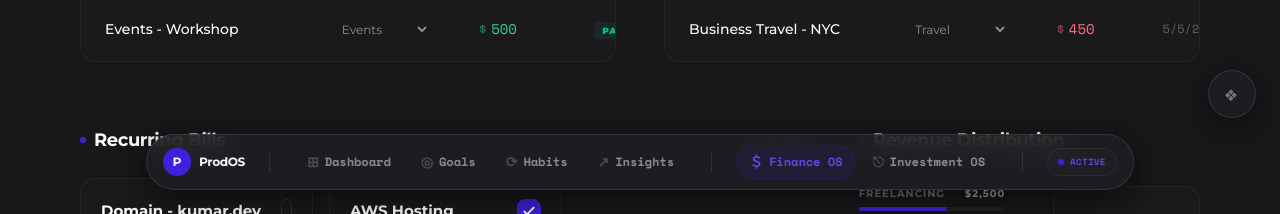
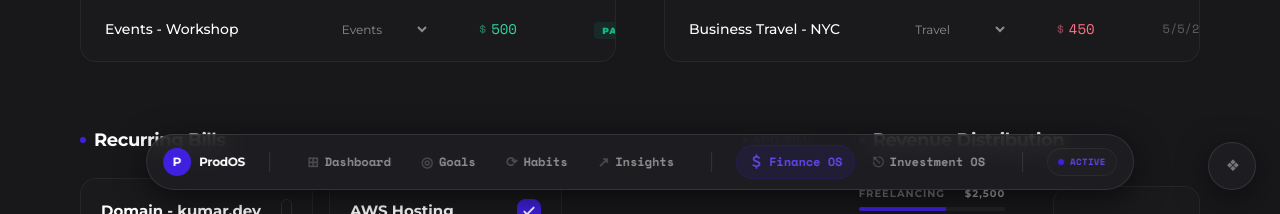
Before and after one commit to ishankumax/ProdOS, a Next.js app: page /projects/finance-os in a window 1280 px wide. Shown: the part 586-800 px from the top of the page. Built offline with nearby package versions, Linux system fonts and the light colour scheme.

Commit message:
style: configure theme selector to expand vertically instead of horizontally to avoid collisions

```diff
--- a/components/ui/FloatingThemeSelector.tsx
+++ b/components/ui/FloatingThemeSelector.tsx
@@ -60,16 +60,16 @@ export default function FloatingThemeSelector() {
       onMouseEnter={handleMouseEnter}
       onMouseLeave={handleMouseLeave}
       className={cn(
-        "fixed bottom-24 right-6 z-50 flex items-center h-12 overflow-hidden cursor-default select-none transition-all duration-500 ease-out rounded-full border backdrop-blur-md",
+        "fixed bottom-6 right-6 z-50 flex flex-col items-center w-12 overflow-hidden cursor-default select-none transition-all duration-500 ease-out rounded-full border backdrop-blur-md",
         "bg-surface-raised/80 border-white/10 shadow-[0_8px_32px_rgba(0,0,0,0.5)]",
         "hover:border-brand-500/30 hover:shadow-[0_0_20px_rgba(var(--brand-500-rgb),0.15)]",
-        isHovered ? "w-[340px]" : "w-12"
+        isHovered ? "h-[268px]" : "h-12"
       )}
     >
-      {/* Expanded Theme Selection Grid */}
+      {/* Expanded Theme Selection Stack */}
       <div
         className={cn(
-          "flex items-center gap-1 pl-4 pr-12 transition-all duration-300 w-full justify-between",
+          "flex flex-col items-center gap-1.5 pt-3.5 transition-all duration-300 w-full",
           isHovered ? "opacity-100 pointer-events-auto delay-100" : "opacity-0 pointer-events-none"
         )}
       >
@@ -79,20 +79,20 @@ export default function FloatingThemeSelector() {
             onClick={() => changeTheme(themeOpt.name)}
             title={themeOpt.title}
             className={cn(
-              "flex items-center gap-1 px-1.5 py-1 rounded transition-all duration-200 border font-sans text-[10px] font-medium tracking-wider active:scale-95",
+              "flex flex-col items-center justify-center w-9 h-9 rounded-xl transition-all duration-200 border font-mono text-[9px] tracking-tighter active:scale-95 shrink-0",
               activeTheme === themeOpt.name
                 ? "border-brand-500/30 bg-brand-500/10 text-brand-400 shadow-[0_0_8px_rgba(var(--brand-500-rgb),0.1)]"
                 : "border-transparent text-white/40 hover:text-white/80 hover:bg-white/[0.02]"
             )}
           >
-            <span className={cn("w-1.5 h-1.5 rounded-full shadow-sm", themeOpt.color)} />
+            <span className={cn("w-1.5 h-1.5 rounded-full mb-0.5 shadow-sm", themeOpt.color)} />
             {themeOpt.label}
           </button>
         ))}
       </div>
 
       {/* Trigger Dot / Icon */}
-      <div className="absolute right-0 top-0 w-12 h-12 flex items-center justify-center cursor-pointer pointer-events-none text-white/60">
+      <div className="absolute bottom-0 left-0 w-12 h-12 flex items-center justify-center cursor-pointer pointer-events-none text-white/60">
         <span
           className={cn(
             "text-base transition-transform duration-500 ease-out font-mono leading-none",
```
